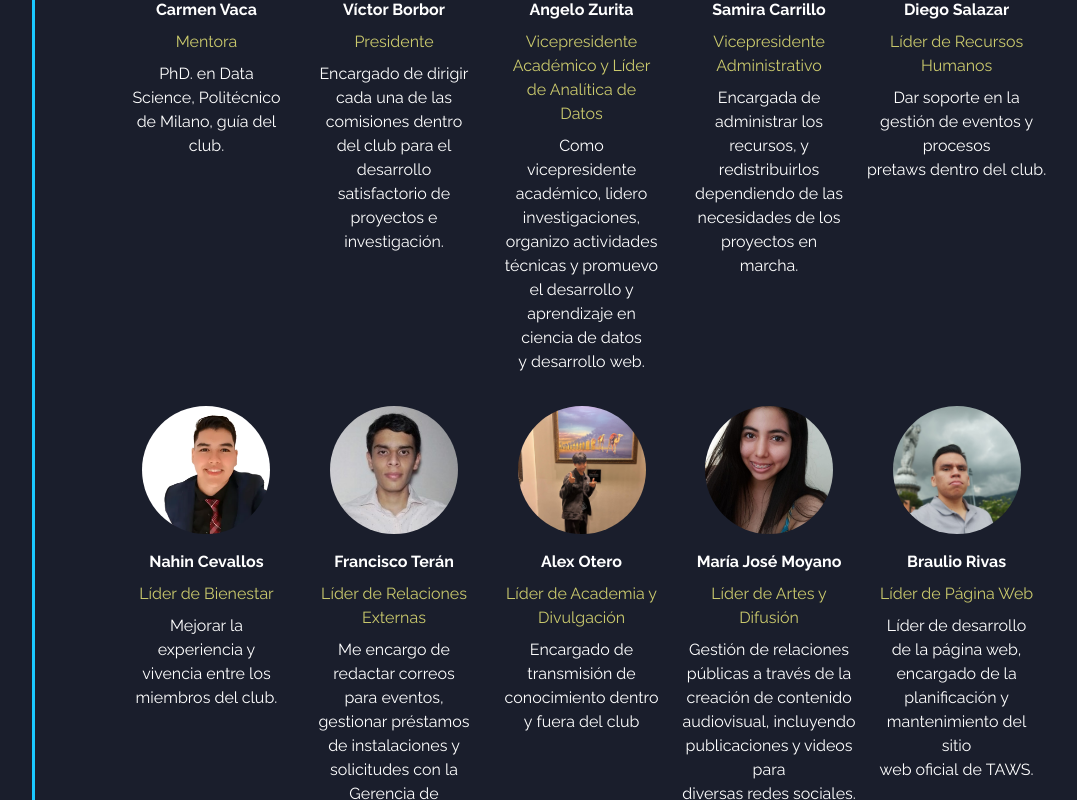
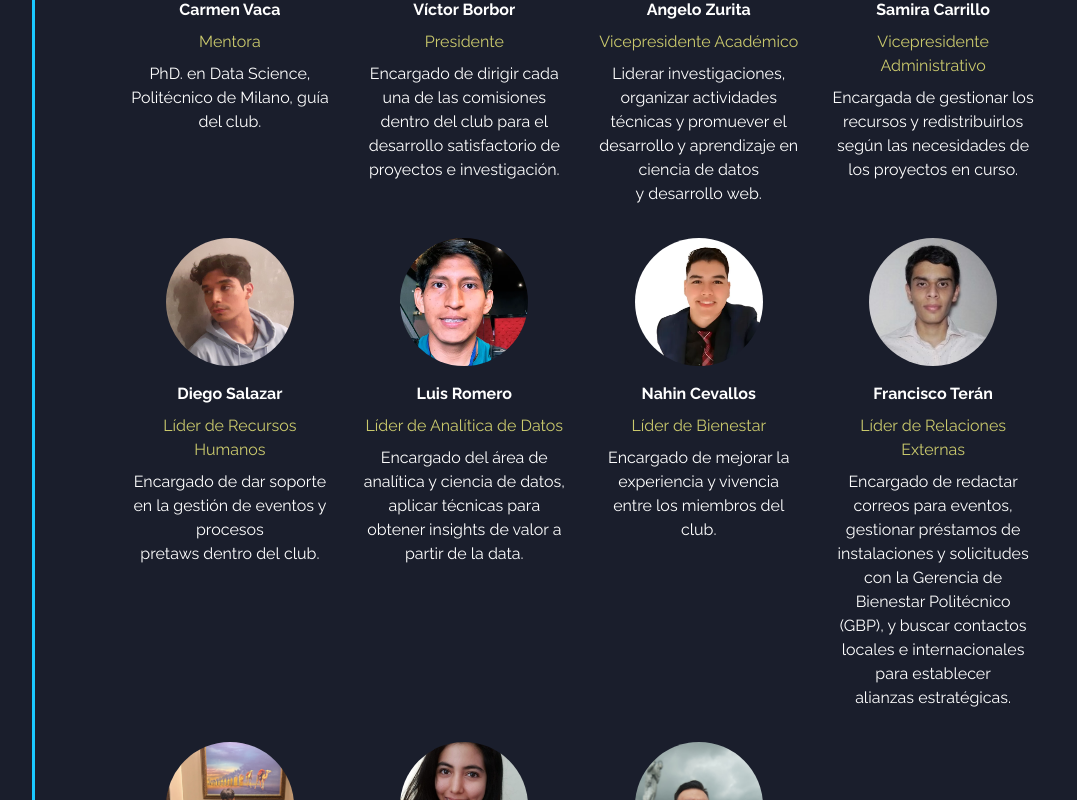
Before and after one commit to Taws-Espol/web, a React (Vite) app: page / in a window 1280 px wide. Shown: the part 900-1700 px from the top of the page, without its empty margins (75-1152 px from the left). Built offline with nearby package versions, Linux system fonts and the light colour scheme.

Commit message:
Spell Check

```diff
--- a/src/components/Team.jsx
+++ b/src/components/Team.jsx
@@ -10,7 +10,7 @@ const Team = () => {
         <span className="text-white">$~ </span>Equipo de liderazgo{" "}
         {anio + "-" + (anio + 1)}
       </h1>
-      <div className="grid grid-cols-1 sm:grid-cols-2 md:grid-cols-3 lg:grid-cols-4 xl:grid-cols-5 mt-14 mx-4 md:mx-12">
+      <div className="grid grid-cols-1 sm:grid-cols-2 md:grid-cols-3 lg:grid-cols-4 xl:grid-cols-4 mt-14 mx-4 md:mx-12">
         {teams.map((persona) => {
           return (
             <div
--- a/src/data/images.js
+++ b/src/data/images.js
@@ -3,6 +3,7 @@ import President from "../assets/members/Victor_Daniel_Borbor_Gutierrez.webp";
 import AcademicVP from "../assets/Angelo_Zurita.jpg";
 import AdministrativeVP from "../assets/Samira_Carrillo.jpeg";
 import HR from "../assets/Diego_Salazar.jpg";
+import Anlytics from "../assets/Luis_Romero.webp";
 import Welfare from "../assets/members/Nahin_Jussephe_Cevallos_Vinces_35_11zon.webp";
 import ExtRelations from "../assets/Francisco_Teran.jpg";
 import Academia from "../assets/Alex_Otero.jpg";
@@ -16,6 +17,7 @@ export const images = {
   administrativevp: AdministrativeVP, //Samira Carrillo
   hr: HR, //Diego Salazar
   welfare: Welfare, //Nahin Cevallos
+  Anlytics: Anlytics, //Luis Romero
   extrelations: ExtRelations, //Francisco Terán
   academia: Academia, //Alex Otero
   arts: Arts, //María José Moyano
--- a/src/data/teams.js
+++ b/src/data/teams.js
@@ -16,58 +16,65 @@ export const teams = [
   },
   {
     name: "Angelo Zurita",
-    role: "Vicepresidente Académico y Líder de Analítica de Datos",
+    role: "Vicepresidente Académico",
     descripcion:
-      "Como vicepresidente académico, lidero investigaciones, organizo actividades técnicas y promuevo el desarrollo y aprendizaje en ciencia de datos y desarrollo web.",
+      "Liderar investigaciones, organizar actividades técnicas y promuever el desarrollo y aprendizaje en ciencia de datos y desarrollo web.",
     img: images.academicvp,
   },
   {
     name: "Samira Carrillo",
     role: "Vicepresidente Administrativo",
     descripcion:
-      "Encargada de administrar los recursos, y redistribuirlos dependiendo de las necesidades de los proyectos en marcha.",
+      "Encargada de gestionar los recursos y redistribuirlos según las necesidades de los proyectos en curso.",
     img: images.administrativevp,
   },
   {
     name: "Diego Salazar",
     role: "Líder de Recursos Humanos",
     descripcion:
-      "Dar soporte en la gestión de eventos y procesos pretaws dentro del club.",
+      "Encargado de dar soporte en la gestión de eventos y procesos pretaws dentro del club.",
     img: images.hr,
+  },
+  {
+    name: "Luis Romero",
+    role: "Líder de Analítica de Datos",
+    descripcion:
+      "Encargado del área de analítica y ciencia de datos, aplicar técnicas para obtener insights de valor a partir de la data.",
+    img: images.Anlytics,
   },
   {
     name: "Nahin Cevallos",
     role: "Líder de Bienestar",
     descripcion:
-      "Mejorar la experiencia y vivencia entre los miembros del club.",
+      "Encargado de mejorar la experiencia y vivencia entre los miembros del club.",
     img: images.welfare,
   },
   {
     name: "Francisco Terán",
     role: "Líder de Relaciones Externas",
     descripcion:
-      "Me encargo de redactar correos para eventos, gestionar préstamos de instalaciones y solicitudes con la Gerencia de Bienestar Politécnico (GBP), y buscar contactos locales e internacionales para establecer alianzas estratégicas.",
+      "Encargado de redactar correos para eventos, gestionar préstamos de instalaciones y solicitudes con la Gerencia de Bienestar Politécnico (GBP), y buscar contactos locales e internacionales para establecer alianzas estratégicas.",
     img: images.extrelations,
   },
   {
     name: "Alex Otero",
     role: "Líder de Academia y Divulgación",
     descripcion:
-      "Encargado de transmisión de conocimiento dentro y fuera del club",
+      "Encargado de la transmisión de conocimiento dentro y fuera del club.",
     img: images.academia,
   },
   {
     name: "María José Moyano",
     role: "Líder de Artes y Difusión",
     descripcion:
-      "Gestión de relaciones públicas a través de la creación de contenido audiovisual, incluyendo publicaciones y videos para diversas redes sociales.",
+      "Encargada de la gestión de relaciones públicas a través de la creación de contenido audiovisual, incluyendo publicaciones y videos para diversas redes sociales.",
     img: images.arts,
   },
   {
     name: "Braulio Rivas",
     role: "Líder de Página Web",
     descripcion:
-      "Líder de desarrollo de la página web, encargado de la planificación y mantenimiento del sitio web oficial de TAWS.",
+      "Encargado de la planificación y mantenimiento del sitio web oficial de TAWS.",
     img: images.webpage,
   },
 ];
```
Also changed, not shown: src/assets/Luis_Romero.webp (added).
